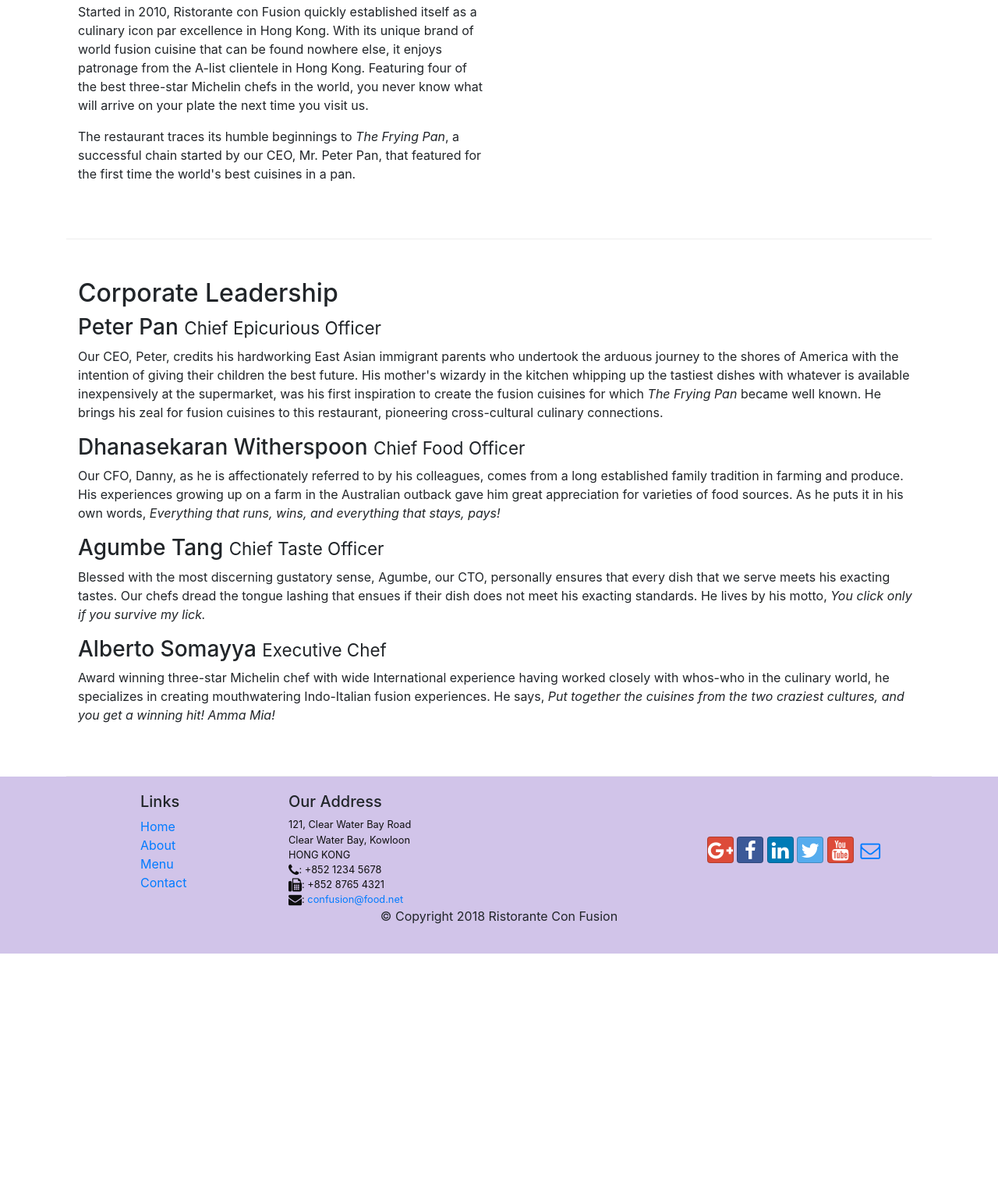
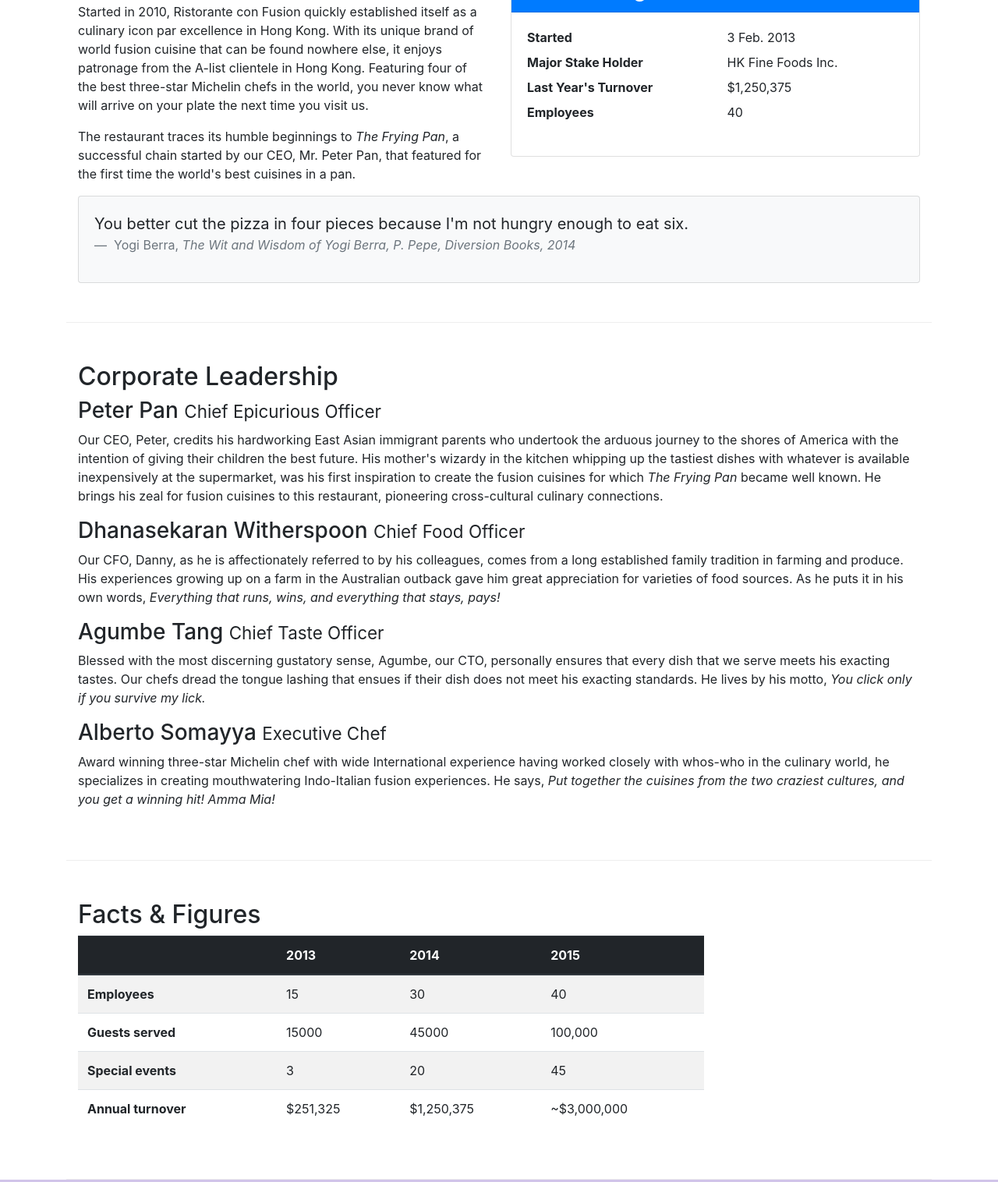
Before and after one commit to Coletin/TestBoostrap, a website: page aboutus.html in a window 1280 px wide. Shown: the part 558-2074 px from the top of the page at 78% size. Before the commit the page ends 1781 px from the top, so only its background shows below. Drawn offline with nearby package versions, Linux system fonts and the light colour scheme.

Commit message:
Cards and tables

```diff
--- a/aboutus.html
+++ b/aboutus.html
@@ -75,7 +75,37 @@
                 <p>Started in 2010, Ristorante con Fusion quickly established itself as a culinary icon par excellence in Hong Kong. With its unique brand of world fusion cuisine that can be found nowhere else, it enjoys patronage from the A-list clientele in Hong Kong.  Featuring four of the best three-star Michelin chefs in the world, you never know what will arrive on your plate the next time you visit us.</p>
                 <p>The restaurant traces its humble beginnings to <em>The Frying Pan</em>, a successful chain started by our CEO, Mr. Peter Pan, that featured for the first time the world's best cuisines in a pan.</p>
             </div>
-            <div>
+            <div class="col-sm">
+                <div class="card">
+                    <h3 class="card-header bg-primary text-white">Facts at a glance</h3>
+                    <div class="card-body">
+                        <dl class="row">
+                            <dt class="col-6">Started</dt>
+                            <dd class="col-6">3 Feb. 2013</dd>
+                            <dt class="col-6">Major Stake Holder</dt>
+                            <dd class="col-6">HK Fine Foods Inc.</dd>
+                            <dt class="col-6">Last Year's Turnover</dt>
+                            <dd class="col-6">$1,250,375</dd>
+                            <dt class="col-6">Employees</dt>
+                            <dd class="col-6">40</dd>
+                        </dl>
+                    </div>
+                </div>
+            </div>
+            <div class="col-12">
+                <div class="card card-body bg-light">
+                    <blockquote class="blockquote">
+                        <p class="mb-0">
+                            You better cut the pizza in four pieces because I'm not hungry enough to eat six.
+                        </p>
+                        <footer class="blockquote-footer">
+                            Yogi Berra,
+                            <cite title="Source Title">
+                                The Wit and Wisdom of Yogi Berra, P. Pepe, Diversion Books, 2014
+                            </cite>
+                        </footer>
+                    </blockquote>
+                </div>
             </div>
         </div>
 
@@ -92,6 +122,51 @@
                 <h3>Alberto Somayya <small>Executive Chef</small></h3>
                 <p class="d-none d-sm-block">Award winning three-star Michelin chef with wide International experience having worked closely with whos-who in the culinary world, he specializes in creating mouthwatering Indo-Italian fusion experiences. He says, <em>Put together the cuisines from the two craziest cultures, and you get a winning hit! Amma Mia!</em></p>
             </div>
+       </div>
+
+       <div class="row row-content">
+           <div class="col-12 col-sm-9">
+               <h2>Facts &amp; Figures</h2>
+               <div class="table-responsive">
+                   <table class="table table-striped">
+                       <thead class="thead-dark">
+                           <tr>
+                               <th>&nbsp;</th>
+                               <th>2013</th>
+                               <th>2014</th>
+                               <th>2015</th>
+                           </tr>
+                       </thead>
+                       <tbody>
+                           <tr>
+                               <th>Employees</th>
+                               <td>15</td>
+                               <td>30</td>
+                               <td>40</td>
+                           </tr>
+                           <tr>
+                                <th>Guests served</th>
+                                <td>15000</td>
+                                <td>45000</td>
+                                <td>100,000</td>
+                            </tr>
+                            <tr>
+                                <th>Special events</th>
+                                <td>3</td>
+                                <td>20</td>
+                                <td>45</td>
+                            </tr>
+                            <tr>
+                                <th>Annual turnover</th>
+                                <td>$251,325</td>
+                                <td>$1,250,375</td>
+                                <td>~$3,000,000</td>
+                            </tr>
+                       </tbody>
+                   </table>
+               </div>
+           </div>
+           <div class="col-12 col-sm-3"></div>
        </div>
 
     </div>
```
